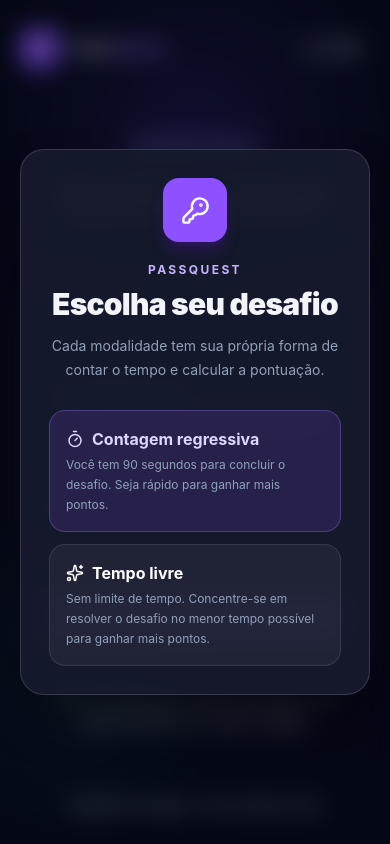
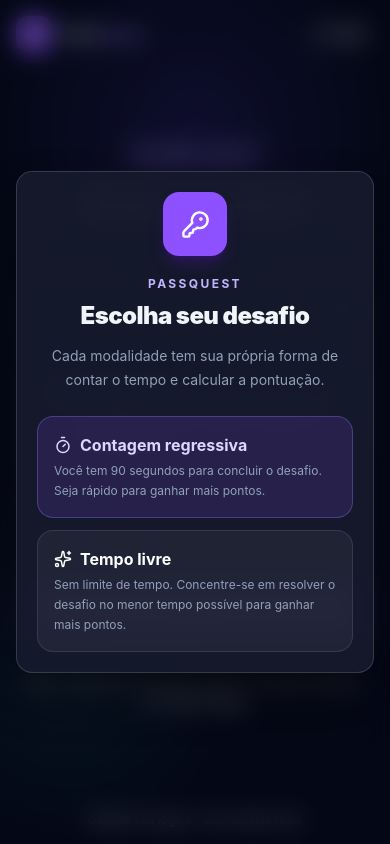
Before and after one commit to PHPauloReis/passquest, a React (Vite) app: page / in a window 390 px wide. Built offline with nearby package versions, Linux system fonts and the light colour scheme.

Commit message:
style: ajusta estilo e layout do componente App

```diff
--- a/index.html
+++ b/index.html
@@ -1 +1,13 @@
-<div id="root"></div><script type="module" src="/src/main.jsx"></script>
+<!doctype html>
+<html lang="pt-BR">
+  <head>
+    <meta charset="UTF-8" />
+    <meta name="viewport" content="width=device-width, initial-scale=1.0" />
+    <meta name="theme-color" content="#080b16" />
+    <title>PassQuest</title>
+  </head>
+  <body>
+    <div id="root"></div>
+    <script type="module" src="/src/main.jsx"></script>
+  </body>
+</html>
--- a/src/main.jsx
+++ b/src/main.jsx
@@ -235,32 +235,32 @@ function App() {
   const displayedTime = countdownMode ? timeLeft : elapsedTime;
 
   return (
-    <main className="min-h-screen overflow-hidden bg-[#080b16] text-slate-100">
+    <main className="min-h-[100dvh] overflow-hidden bg-[#080b16] text-slate-100">
       <div className="pointer-events-none absolute inset-0 bg-[radial-gradient(circle_at_50%_15%,rgba(111,71,255,.18),transparent_26%),radial-gradient(circle_at_18%_80%,rgba(35,198,181,.10),transparent_23%)]" />
-      <div className="relative mx-auto flex min-h-screen max-w-5xl flex-col px-5 py-7 sm:px-8">
-        <header className="flex items-center justify-between">
-          <div className="flex items-center gap-3">
-            <div className="grid size-10 place-items-center rounded-xl bg-violet-500 shadow-lg shadow-violet-950/40">
+      <div className="relative mx-auto flex min-h-[100dvh] max-w-5xl flex-col px-4 py-4 sm:px-8 sm:py-7">
+        <header className="flex items-center justify-between gap-3">
+          <div className="flex min-w-0 items-center gap-2.5 sm:gap-3">
+            <div className="grid size-9 shrink-0 place-items-center rounded-xl bg-violet-500 shadow-lg shadow-violet-950/40 sm:size-10">
               <KeyRound size={20} />
             </div>
-            <span className="text-lg font-bold tracking-tight">
+            <span className="truncate text-base font-bold tracking-tight sm:text-lg">
               Pass<span className="text-violet-400">Quest</span>
             </span>
           </div>
           <div
-            className={`flex items-center gap-2 rounded-full border px-3 py-1.5 text-xs font-bold tabular-nums ${countdownMode && timeLeft <= 10 ? "border-rose-400/30 bg-rose-400/10 text-rose-300" : "border-white/10 bg-white/5 text-slate-300"}`}
+            className={`flex shrink-0 items-center gap-1.5 rounded-full border px-2.5 py-1.5 text-xs font-bold tabular-nums sm:gap-2 sm:px-3 ${countdownMode && timeLeft <= 10 ? "border-rose-400/30 bg-rose-400/10 text-rose-300" : "border-white/10 bg-white/5 text-slate-300"}`}
           >
             <Timer size={14} /> {formatTime(displayedTime)}
           </div>
         </header>
 
-        <section className="mx-auto flex w-full max-w-xl flex-1 flex-col justify-center py-12">
-          <div className="mb-8 text-center">
+        <section className="mx-auto flex w-full max-w-xl flex-1 flex-col justify-center py-8 sm:py-12">
+          <div className="mb-6 text-center sm:mb-8">
             <div className="mb-4 inline-flex items-center gap-2 rounded-full border border-violet-400/20 bg-violet-400/10 px-3 py-1.5 text-xs font-semibold uppercase tracking-widest text-violet-300">
               <Sparkles size={14} /> Nível {Math.min(stage + 1, rules.length)}{" "}
               de {rules.length}
             </div>
-            <h1 className="text-4xl font-black tracking-tight sm:text-5xl">
+            <h1 className="text-3xl font-black tracking-tight sm:text-5xl">
               Qual é a senha?
             </h1>
             <p className="mt-3 text-sm leading-6 text-slate-400 sm:text-base">
@@ -268,7 +268,7 @@ function App() {
             </p>
           </div>
 
-          <div className="rounded-3xl border border-white/10 bg-[#121625]/80 p-5 shadow-2xl shadow-black/30 backdrop-blur sm:p-8">
+          <div className="rounded-2xl border border-white/10 bg-[#121625]/80 p-4 shadow-2xl shadow-black/30 backdrop-blur sm:rounded-3xl sm:p-8">
             <div className="mb-7">
               <div className="mb-3 flex items-center justify-between text-xs font-semibold uppercase tracking-wider text-slate-500">
                 <span>Seu progresso</span>
@@ -285,7 +285,7 @@ function App() {
             </div>
 
             {result ? (
-              <div className="py-4 text-center">
+              <div className="py-2 text-center sm:py-4">
                 <div
                   className={`mx-auto mb-5 grid size-20 place-items-center rounded-full ring-8 ${result.isWinner ? "bg-emerald-400/15 text-emerald-300 ring-emerald-400/5" : "bg-rose-400/15 text-rose-300 ring-rose-400/5"}`}
                 >
@@ -303,8 +303,8 @@ function App() {
                     ? "Sua senha passou por todas as camadas de segurança."
                     : "Você não concluiu a senha antes do fim da contagem."}
                 </p>
-                <div className="mx-auto mt-6 grid max-w-sm grid-cols-2 gap-3 text-left">
-                  <div className="rounded-2xl bg-white/5 p-4">
+                <div className="mx-auto mt-6 grid max-w-sm grid-cols-2 gap-2 text-left sm:gap-3">
+                  <div className="rounded-2xl bg-white/5 p-3 sm:p-4">
                     <p className="text-xs font-semibold uppercase tracking-wider text-slate-500">
                       Tempo usado
                     </p>
@@ -312,7 +312,7 @@ function App() {
                       {formatTime(result.timeUsed)}
                     </p>
                   </div>
-                  <div className="rounded-2xl bg-violet-500/15 p-4">
+                  <div className="rounded-2xl bg-violet-500/15 p-3 sm:p-4">
                     <p className="text-xs font-semibold uppercase tracking-wider text-violet-300">
                       Pontuação
                     </p>
@@ -380,7 +380,7 @@ function App() {
                     />
                     <button
                       type="submit"
-                      className="rounded-xl bg-violet-500 px-6 py-3.5 text-sm font-bold text-white active:scale-[.98]"
+                    className="w-full rounded-xl bg-violet-500 px-6 py-3.5 text-sm font-bold text-white active:scale-[.98] sm:w-auto"
                     >
                       Enviar
                     </button>
@@ -388,7 +388,7 @@ function App() {
                 </form>
                 {status !== "idle" && (
                   <div
-                    className={`mt-4 flex items-center gap-2 rounded-xl px-3.5 py-3 text-sm ${status === "success" ? "bg-emerald-400/10 text-emerald-300" : "bg-rose-400/10 text-rose-300"}`}
+                    className={`mt-4 flex items-start gap-2 rounded-xl px-3.5 py-3 text-sm leading-5 ${status === "success" ? "bg-emerald-400/10 text-emerald-300" : "bg-rose-400/10 text-rose-300"}`}
                   >
                     {status === "success" ? (
                       <Check size={17} />
@@ -401,31 +401,31 @@ function App() {
               </>
             )}
           </div>
-          <p className="mt-5 text-center text-base text-slate-200">
+          <p className="mt-5 px-2 text-center text-sm leading-5 text-slate-200 sm:text-base">
             Dica: mantenha a mesma senha e vá aprimorando-a a cada rodada.
           </p>
         </section>
-        <footer className="text-center text-sm text-slate-200">
+        <footer className="pt-3 text-center text-xs text-slate-200 sm:text-sm">
           Desafie sua lógica · Sem senhas reais
         </footer>
       </div>
       {!started && !result && (
-        <div className="absolute inset-0 z-10 grid place-items-center bg-slate-950/45 p-5 backdrop-blur-md">
-          <div className="w-full max-w-md rounded-3xl border border-white/15 bg-[#161a2d]/95 p-7 text-center shadow-2xl shadow-black/50 sm:p-9">
+        <div className="fixed inset-0 z-10 grid place-items-center overflow-y-auto bg-slate-950/45 p-4 backdrop-blur-md sm:p-5">
+          <div className="my-auto w-full max-w-md rounded-2xl border border-white/15 bg-[#161a2d]/95 p-5 text-center shadow-2xl shadow-black/50 sm:rounded-3xl sm:p-9">
             <div className="mx-auto mb-5 grid size-16 place-items-center rounded-2xl bg-violet-500 text-white shadow-lg shadow-violet-900/40">
               <KeyRound size={29} />
             </div>
             <p className="text-xs font-bold uppercase tracking-[.2em] text-violet-300">
               PassQuest
             </p>
-            <h2 className="mt-2 text-3xl font-black tracking-tight">
+            <h2 className="mt-2 text-2xl font-black tracking-tight sm:text-3xl">
               Escolha seu desafio
             </h2>
             <p className="mx-auto mt-3 max-w-sm text-sm leading-6 text-slate-400">
               Cada modalidade tem sua própria forma de contar o tempo e calcular
               a pontuação.
             </p>
-            <div className="mt-7 grid gap-3 text-left">
+            <div className="mt-6 grid gap-3 text-left sm:mt-7">
               <button
                 onClick={() => startGame("countdown")}
                 className="rounded-2xl border border-violet-400/30 bg-violet-500/15 p-4 transition hover:border-violet-300 hover:bg-violet-500/25 hover:cursor-pointer"
```
